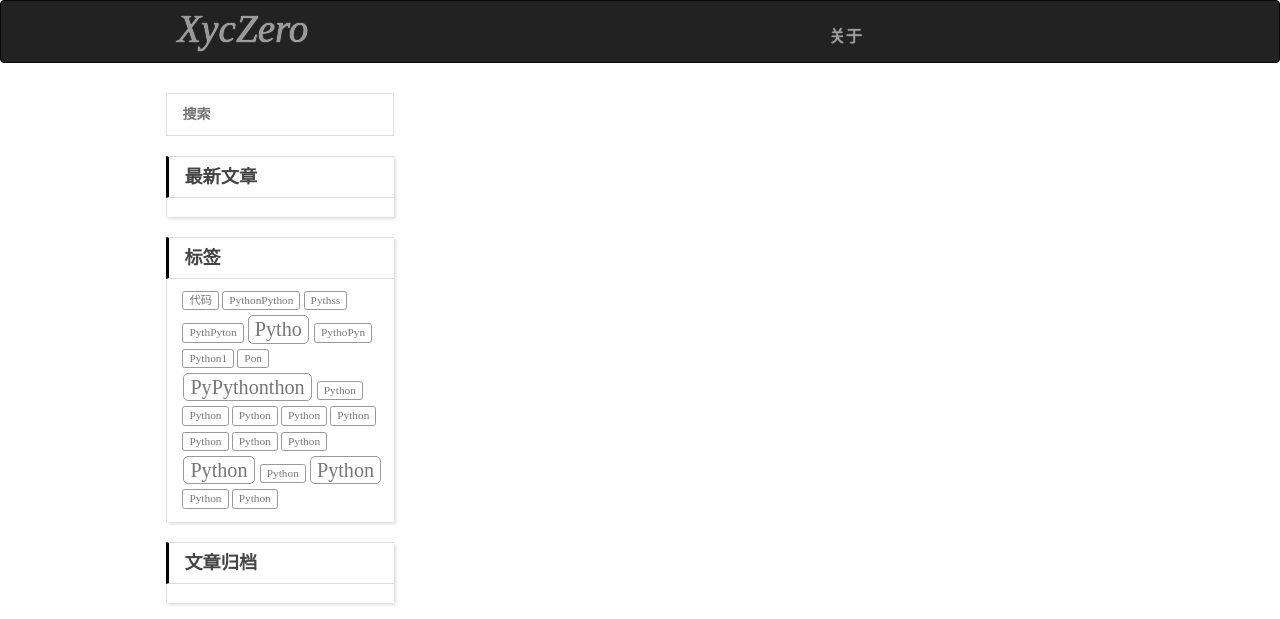
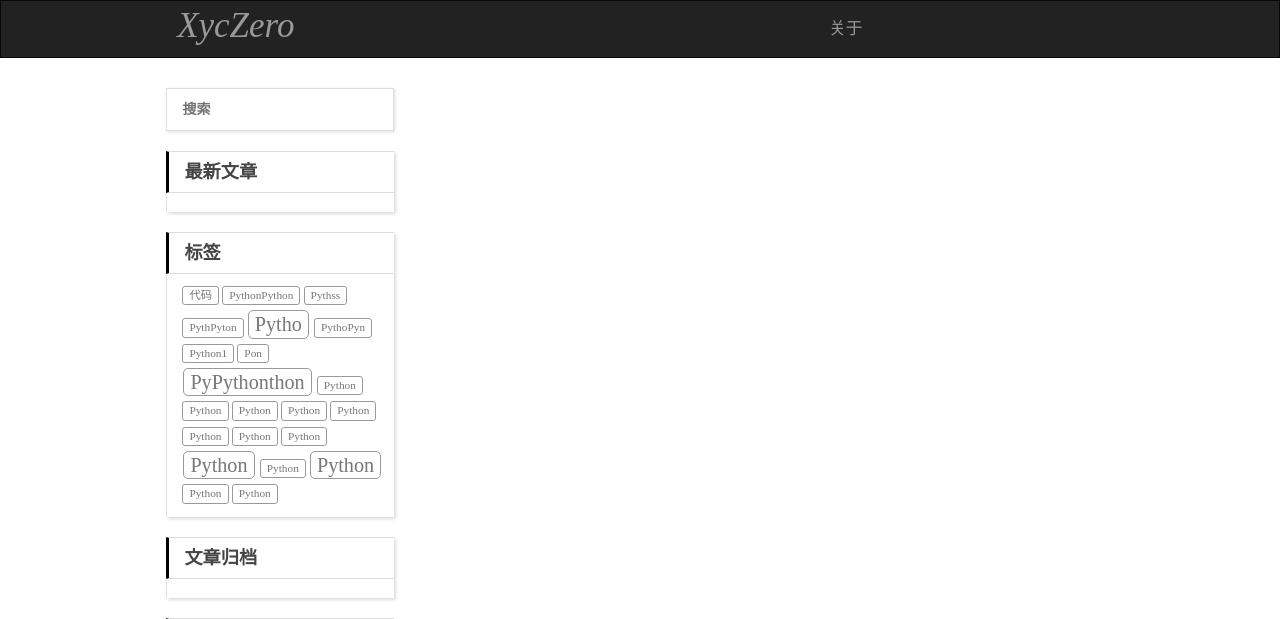
Before and after one commit to xyczero/pcms, a Django app: page /blog/ in a window 1280 px wide. Shown: the top 619 px of the page. Run offline with Django 3.2, Linux system fonts and the light colour scheme; data that the repository does not hold is empty; some libraries are stand-ins or nearby versions.

Commit message:
improve the part of title and footer and the layout of article's left part

```diff
--- a/static/css/style.css
+++ b/static/css/style.css
@@ -43,7 +43,7 @@ h3 {
 
 a {
 	text-decoration: none;
-	color: #258fb8;
+	bcolor: #258fb8;
 }
 
 a:hover {
@@ -133,21 +133,22 @@ a:hover {
 	margin-bottom: 15px;
 	display: block;
 	/* background: #9dcedf; */
-	background-color: #e7e7e7;
-	text-shadow: 0px 1px #777;
+	background-color: #FFF;
+	text-shadow: 0px 1px #999;
 	border-radius: 100px;
 	-moz-border-radius: 100px;
 	-webkit-border-radius: 100px;
-	padding: 6px 23px;
+	padding: 26px 13px;
+	font-size: 2.6em;
 	/* border: 4pt solid #fff; */
-	-moz-box-shadow: 0 0px 3px #b7b7b7;
+/* 	-moz-box-shadow: 0 0px 3px #b7b7b7;
 	-webkit-box-shadow: 0 0px 3px #b7b7b7;
-	box-shadow: 0 0px 3px #b7b7b7;
-	border-right: 1px solid #777;
+	box-shadow: 0 0px 3px #b7b7b7; */
+	/* border-right: 1px solid #777; */
 }
 
 #header {
-	text-shadow: 0 0 1px #fff;
+
 	width: 100%;
 	margin: 0 auto;
 }
@@ -174,11 +177,15 @@ a:hover {
 } */
 
 #header section .title {
+	float:left;
 	margin-left:17%;
 	font-style: italic;
-	font-size:2.8em;
+	text-align:center;
+	font-size:2.5em;
 /* 	font-size: 40px; */
 	line-height: 1;
+	margin-top:7px;
+
 }
 
 @media screen and (max-width: 1366px) {
@@ -188,8 +195,8 @@ a:hover {
 }
 
 #header .nav-mycustom {
-	padding-top:8px;
 	margin-bottom: 30px;
+	border-radius: 0px;
 }
 
 #header #main-nav {
@@ -200,7 +207,6 @@ a:hover {
 
 #header #main-nav ul {
 	list-style: none;
-	padding-top:3px;
 	margin-left: 15%;
 	margin-right: 33.5%;
 }
@@ -218,6 +224,16 @@ a:hover {
 	font-weight:normal;
 	float: left;
 	margin-left: 9px;
+}
+
+#header #main-nav ul li a{
+	text-shadow:none;
+	padding-top: 18px;
+	padding-bottom: 18px;
+}
+
+#header #main-nav ul li a:hover{
+	background: #080808;
 }
 
 /* #header #main-nav ul li a {
@@ -818,6 +834,8 @@ article footer .addthis iframe {
 }
 
 #sidebar .search {
+	-webkit-box-shadow: 1px 1px 3px #ddd;
+	box-shadow: 1px 1px 3px #ddd;
 	margin-bottom: 10px;
 }
 
--- a/templates/base.html
+++ b/templates/base.html
@@ -53,9 +53,9 @@
 
  {% block footer %}
         {# 任何每个页面都可能修改的文本区域的页脚 #}
-		<footer id="footer" class="inner" style="background-color: #ccc">
+		<footer id="footer">
 			<div class="container-footer">
-				<p class="muted credit">Copy right © 2014  夏赟丞  | Power by <a href="#">pcms</a> | 苏ICP备14029567号</p>
+				<p class="muted credit inner">Copy right © 2014  夏赟丞  | Power by <a href="https://github.com/xyczero/pcms">pcms</a> | 苏ICP备14029567号</p>
 			</div>
 		</footer>
 {% endblock %}
--- a/templates/blog/blog_base.html
+++ b/templates/blog/blog_base.html
@@ -11,7 +11,9 @@
     	<nav id="main-nav" class="navbar navbar-inverse nav-mycustom" role="navigation">
   			<section class="container-fluid">
   				<section class="navbar-collapse collapse">
-  				<a href="{% url 'blog:index' %}" class="title" title="小小程序员,爱编程,乐分享,晚起贪黑,努力学习,为理想而奋斗......">XycZero</a>
+  					<div class="title">
+  						<a href="{% url 'blog:index' %}"  title="小小程序员,爱编程,乐分享,晚起贪黑,努力学习,为理想而奋斗......">XycZero</a>
+      				</div>
       				<ul class="nav navbar-nav alignright">
       					{% for category in categories %}
       						<li><a href="{% url 'blog:index' %}?category={{category.id}}">{{category.name}}</a></li>
@@ -134,5 +136,17 @@
     		</ul>
 		</div>
 	{% endblock %}
+<!-- 	<script type="text/javascript">
+		$(function() {
+			$(".navbar-nav li").each(function(){
+				$(this).css("background","#00000000");
+				$(this).click(function(){
+					alert("22");
+					$(this).addClass("selected-category");
+				});
+				$(".selected-category").css("background","#080808");
+			});
+		});
+	</script> -->
 
 {% endblock %}
--- a/templates/blog/blog_list.html
+++ b/templates/blog/blog_list.html
@@ -16,11 +16,11 @@
 	{% for blog in blogs %}
 		<article class="post">
 			<aside class="entry-meta">
-				<!-- <time datetime="2014-06-30T06:59:31.480Z" class="post-date">
-					<span class="post-year">{{blog.create_time.year}} </span>
-					<span class="post-month">{{blog.create_time.month}}月</span>
-					<span class="post-day">{{blog.create_time.day}}	</span>
-				</time> -->
+				<time datetime="2014-06-30T06:59:31.480Z" class="post-date">
+					<!-- <span class="post-year">{{blog.create_time.year}} </span>
+					<span class="post-month">{{blog.create_time.month}}月</span> -->
+					<span class="post-day">{{blog.create_time.day}}日</span>
+				</time>
 			</aside>
     		<div class="post-content">
     			<header>
```
Also changed, not shown: other parts of static/css/style.css (+14 -13 lines). Lines whose indentation alone changed are shown as unchanged.
